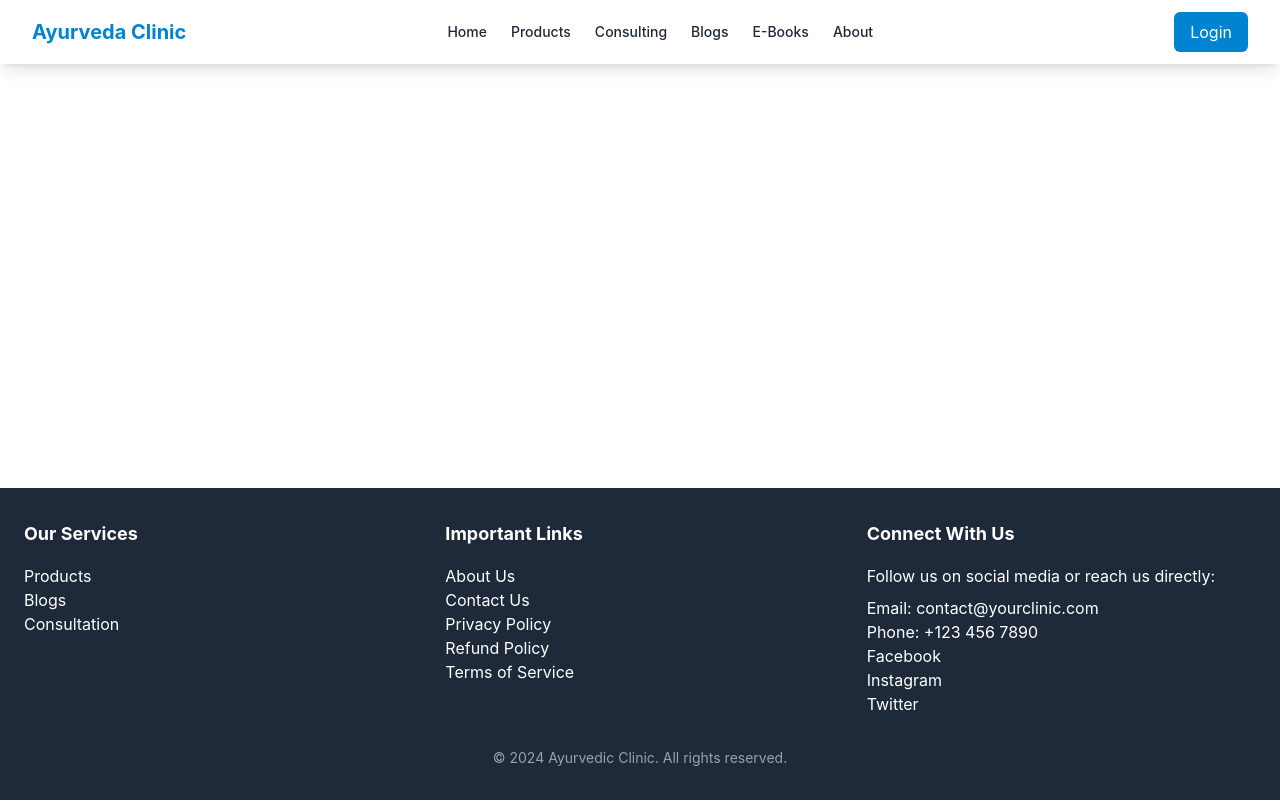
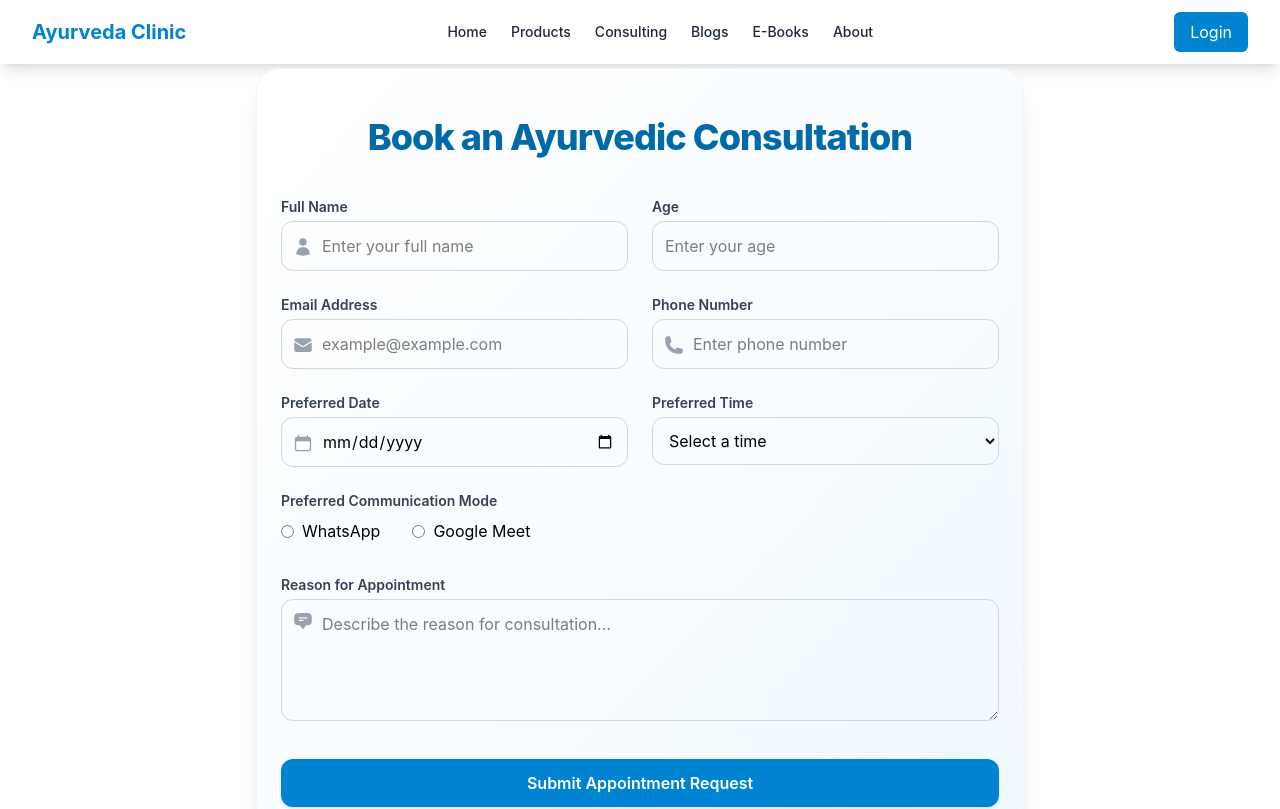
Before and after one commit to Pratham1504/Ayurveda, a React (Vite) app in the folder Frontend/: page /consulting in a window 1280 px wide. Shown: the top 809 px of the page. Built offline with nearby package versions, Linux system fonts and the light colour scheme; no server answers.

Commit message:
slight changes

```diff
--- a/Frontend/src/App.jsx
+++ b/Frontend/src/App.jsx
@@ -49,6 +49,8 @@ function App() {
                 <Route path="/admin/appointments/" element={<AdminAppointments />} />
                 <Route path="/admin/ebooks/create" element={<CreateEbook />} />
                 <Route path="/ebooks" element={<Ebook />} />
+                <Route path="/my-orders" element={<MyOrders />} />
+                <Route path="/consulting" element={<Appointment />} />
               </Routes>
             </div>
             <Footer/>
```
